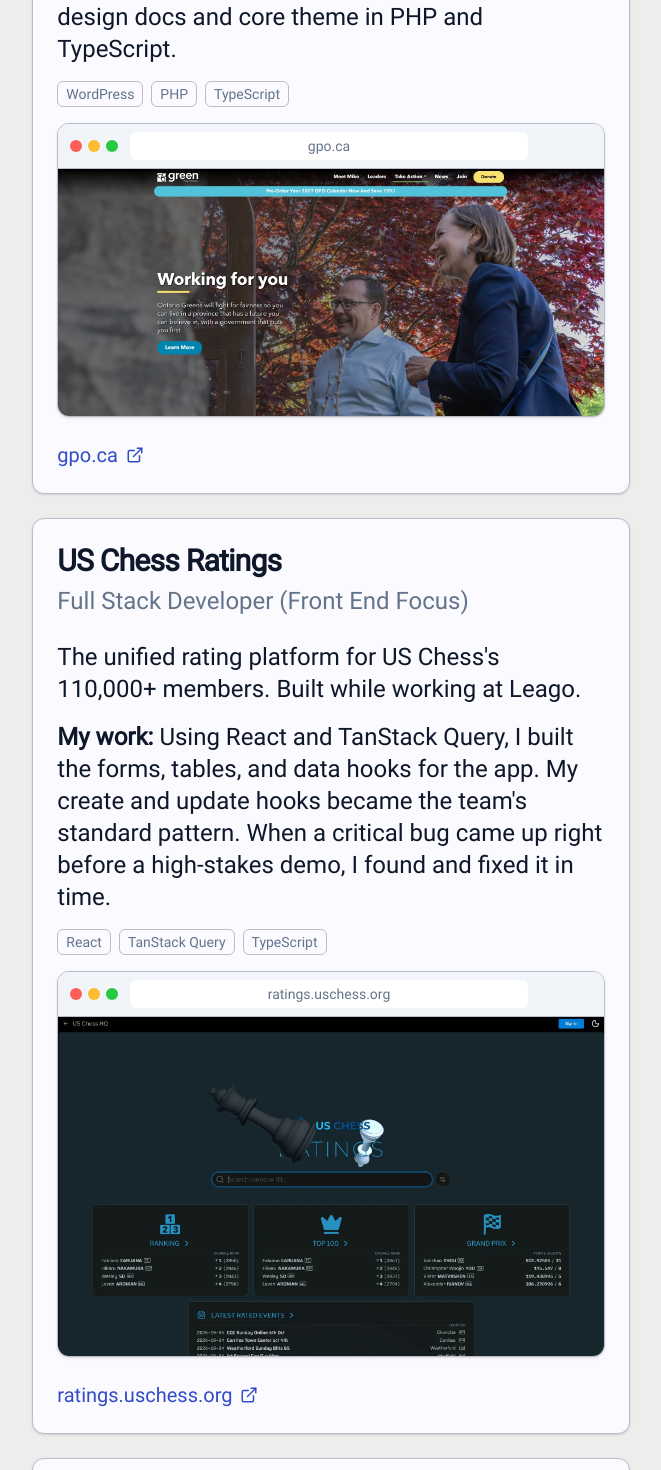
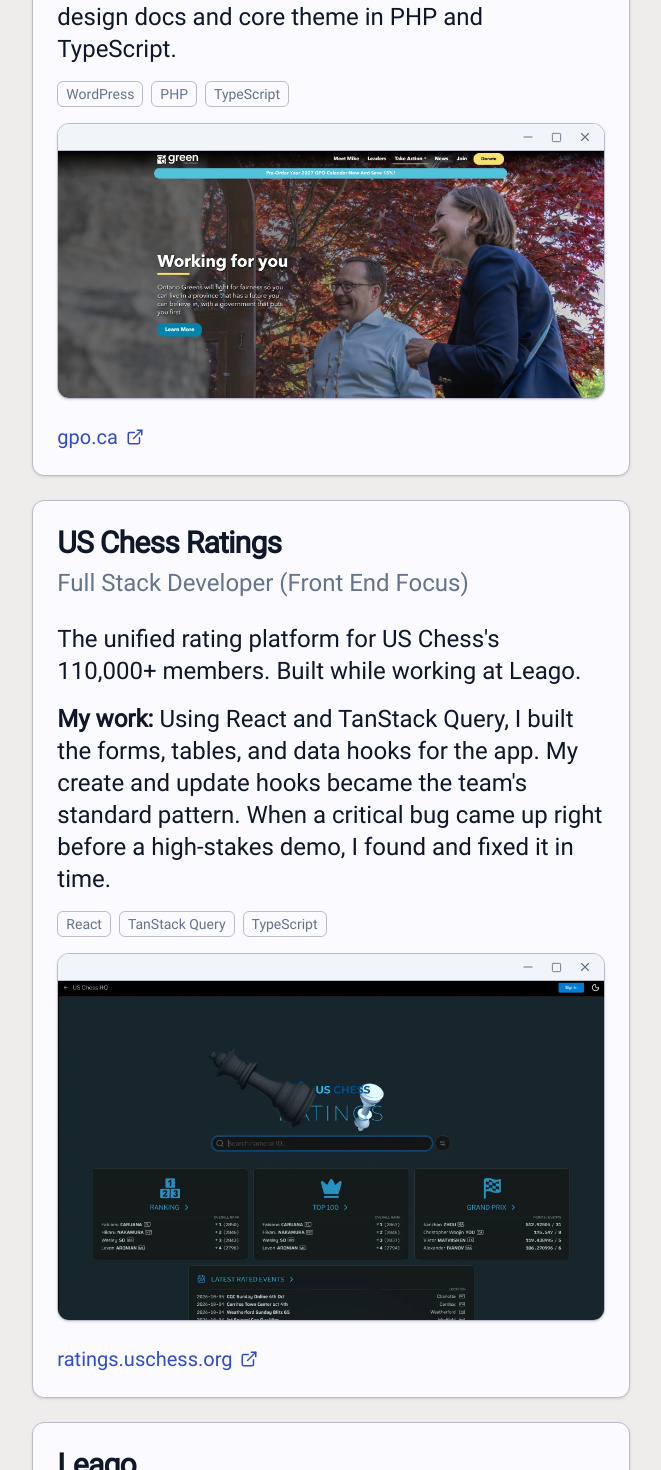
Before and after one commit to markwong167/Portfolio, a Next.js app: page / in a window 1280 px wide. Shown: the part 1320-2790 px from the top of the page, without its empty margins (437-1098 px from the left). Built offline with nearby package versions, Linux system fonts and the light colour scheme.

Commit message:
Remove address bar from browser frame, use neutral window controls
Co-Authored-By: Claude Sonnet 5.5 <noreply@anthropic.com>
Claude-Session: https://claude.ai/code/session_01DNNnynmuYP1zx6NRvZksnk

```diff
--- a/src/assets/sectionData/sectionData.ts
+++ b/src/assets/sectionData/sectionData.ts
@@ -31,7 +31,7 @@ export const greenParty = {
   role: "Worked with the team on Canopy, the party's new WordPress platform and the foundation of the next gpo.ca, powering the main site alongside riding and campaign sites, writing its design docs and core theme in PHP and TypeScript.",
   linkLeft: false,
   image: greenPartyWebp,
-  browserUrl: "gpo.ca",
+  browserFrame: true,
   icon: Trees,
   links: [
     {
@@ -51,7 +51,7 @@ export const builderLynx = {
   role: "I built the frontend Digital Sales Office (Purchaser Portal) for builders to advertise, sell, and sign contracts like the Agreement of Purchase and Sale for their projects.",
   linkLeft: false,
   image: builderLynxPng,
-  browserUrl: "builderlynx.com",
+  browserFrame: true,
   icon: Building2,
   links: [
     {
@@ -71,7 +71,7 @@ export const usChess = {
   role: "Using React and TanStack Query, I built the forms, tables, and data hooks for the app. My create and update hooks became the team's standard pattern. When a critical bug came up right before a high-stakes demo, I found and fixed it in time.",
   linkLeft: false,
   image: usChessWebp,
-  browserUrl: "ratings.uschess.org",
+  browserFrame: true,
   icon: Crown,
   links: [
     {
@@ -91,7 +91,7 @@ export const leago = {
   role: "I led the migration of the platform's forms from Material-UI to ShadCN and custom components. That cut 300KB from the bundle and made rendering 10-20% faster. I also worked in the C# .NET backend, reducing technical debt on both sides of the stack.",
   linkLeft: false,
   image: leagoJpg,
-  browserUrl: "leago.gg",
+  browserFrame: true,
   icon: Swords,
   links: [
     {
--- a/src/types/custom.d.ts
+++ b/src/types/custom.d.ts
@@ -11,6 +11,6 @@ type SectionDataType = {
     link?: string;
   }[];
   linkLeft: boolean;
-  browserUrl?: string;
+  browserFrame?: boolean;
   image?: import("next/image").StaticImageData;
 };
--- a/src/views/Portfolio/PorfolioSectionPictureCard.tsx
+++ b/src/views/Portfolio/PorfolioSectionPictureCard.tsx
@@ -1,6 +1,7 @@
 "use client";
 
 import { Card } from "../../components/ui/card";
+import { Minus, Square, X } from "lucide-react";
 import React from "react";
 
 export const PorfolioSectionPictureCard = ({
@@ -13,28 +14,24 @@ export const PorfolioSectionPictureCard = ({
       src={data.image?.src}
       alt={data.title}
       className={`w-full h-full max-h-[30rem] object-cover ${
-        data.browserUrl ? "object-top" : ""
+        data.browserFrame ? "object-top" : ""
       }`}
     />
   );
 
-  if (!data.browserUrl) {
+  if (!data.browserFrame) {
     return <Card className='flex-1 overflow-hidden'>{image}</Card>;
   }
 
   return (
     <Card className='flex-1 overflow-hidden flex flex-col'>
-      <div className='flex items-center gap-3 border-b bg-muted px-3 py-2'>
-        <div className='flex gap-1.5' aria-hidden='true'>
-          <span className='h-3 w-3 rounded-full bg-[#ff5f57]' />
-          <span className='h-3 w-3 rounded-full bg-[#febc2e]' />
-          <span className='h-3 w-3 rounded-full bg-[#28c840]' />
-        </div>
-        <div className='flex-1 truncate rounded-md bg-background px-3 py-1 text-center text-sm text-muted-foreground'>
-          {data.browserUrl}
-        </div>
-        {/* balances the dots so the URL pill stays centered */}
-        <div className='w-[3.25rem]' aria-hidden='true' />
+      <div
+        className='flex items-center justify-end gap-4 border-b bg-muted px-3 py-1.5 text-muted-foreground'
+        aria-hidden='true'
+      >
+        <Minus size={14} />
+        <Square size={11} />
+        <X size={14} />
       </div>
       <div className='flex-1 min-h-0 overflow-hidden'>{image}</div>
     </Card>
```
